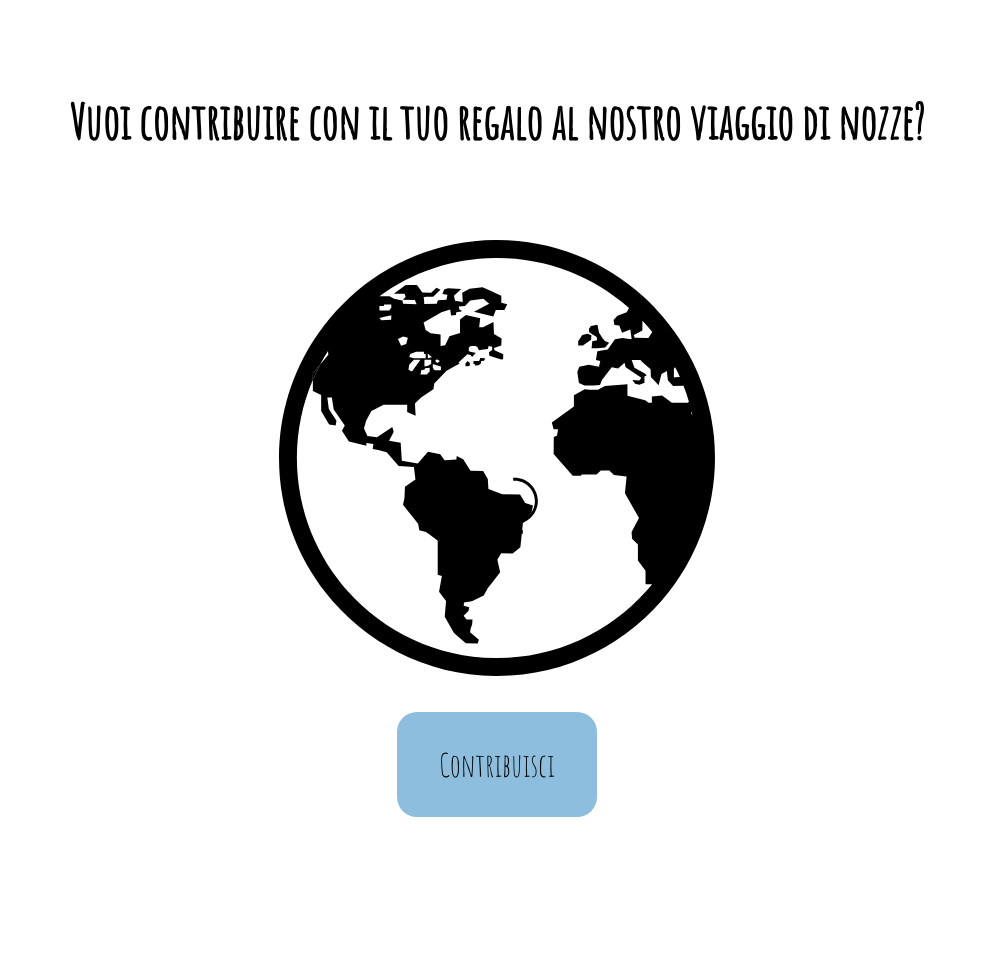
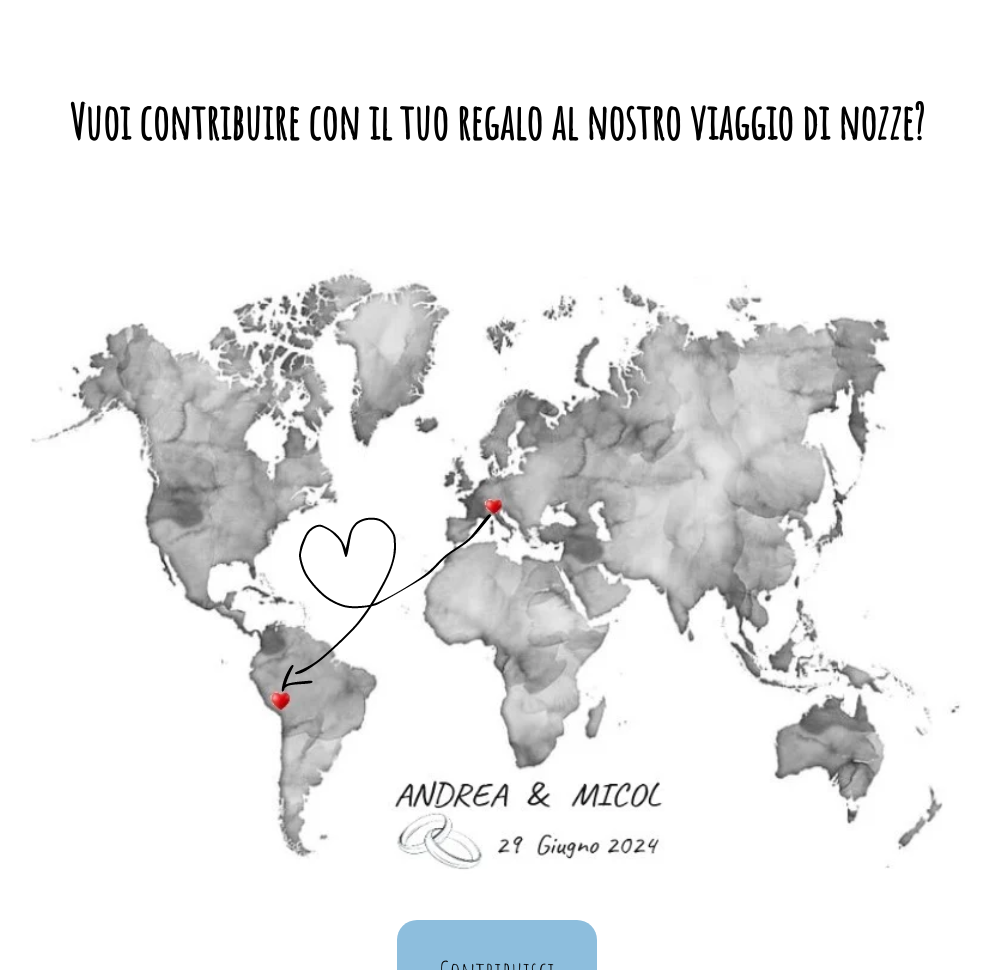
Before and after one commit to Barna1992/matrimonio, a Django app: page / in a window 1280 px wide. Shown: the part 5530-6500 px from the top of the page, without its empty margins (143-1134 px from the left). Run offline with Django 4.2, Linux system fonts and the light colour scheme.

Commit message:
modifica immagine

```diff
--- a/wedding-django/wedding/lista_nozze/templates/lista_nozze/index.html
+++ b/wedding-django/wedding/lista_nozze/templates/lista_nozze/index.html
@@ -117,7 +117,7 @@
   </div>
   <div class="hero-section-variant menu-item" id="wedding_list">
     <h2>Vuoi contribuire con il tuo regalo al nostro viaggio di nozze?</h2>
-    <a href="lista_nozze"><img src="{% static 'images/globe.svg' %}" class="globe-img"></a>
+    <a href="lista_nozze"><img src="{% static 'images/viaggio.png' %}" class="globe-img"></a>
     <div class="action-button"><a href="lista_nozze">Contribuisci</a></div>
   </div>
   <div class="hero-section menu-item" id="album">
--- a/wedding-django/wedding/static/css/styles.css
+++ b/wedding-django/wedding/static/css/styles.css
@@ -621,7 +621,6 @@ body, html {
 
 .globe-img {
   padding: 2rem;
-  max-width: 500px;
 }
 
 #wedding-list h2 {
@@ -837,7 +836,7 @@ body, html {
   }
   .globe-img {
     padding: 1rem;
-    max-width: 300px;
+    max-width: 400px;
   }
   #wedding_list h2 {
     padding: 1rem;
```
Also changed, not shown: wedding-django/wedding/static/images/viaggio.png (added).
